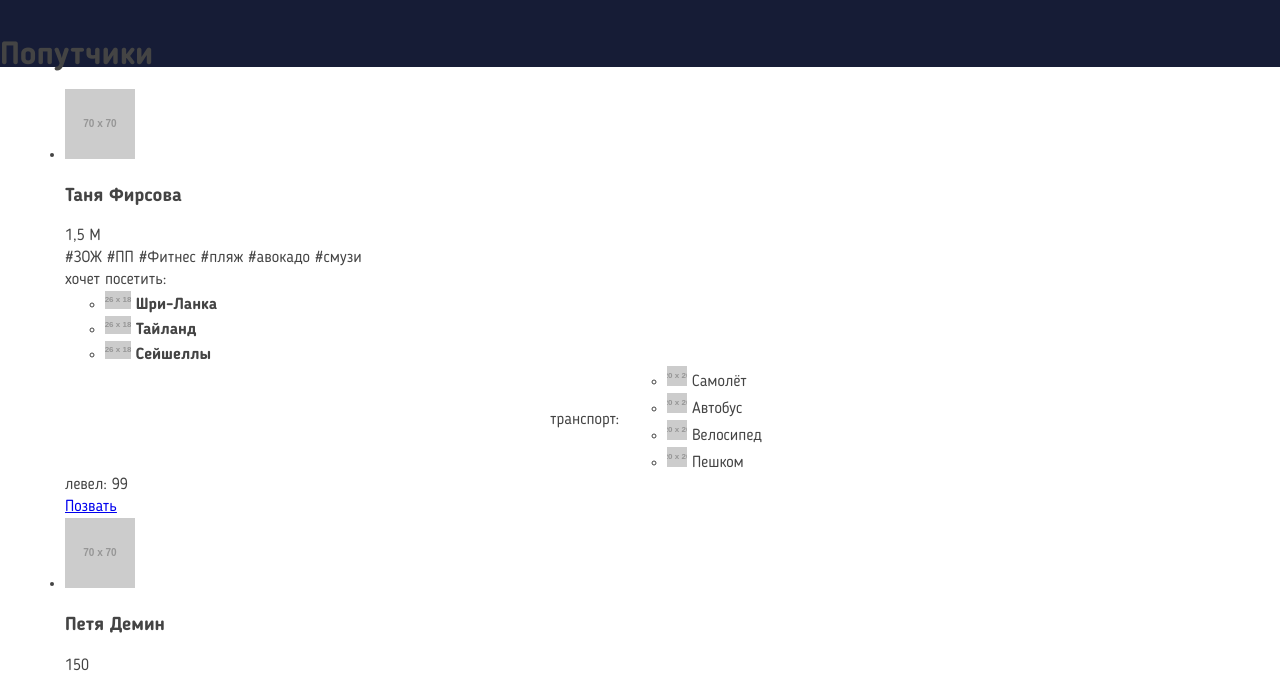
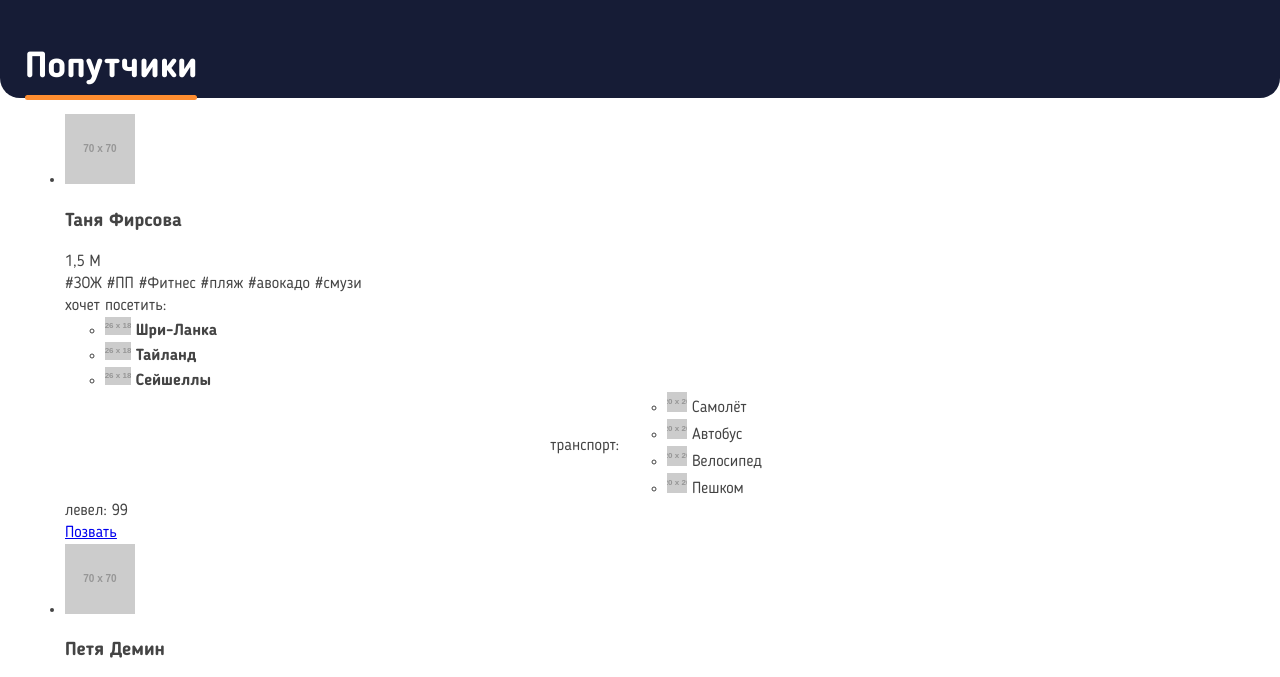
Before and after one commit to Muhammadjewel/885383-pognali-17, a website: page source/catalog.html in a window 1280 px wide. Shown: the part 52-729 px from the top of the page. Drawn offline with nearby package versions, Linux system fonts and the light colour scheme; files that its build step writes are made by us from their sources; placeholder pictures from the web are drawn by us.

Commit message:
Add page-title classes

```diff
--- a/source/catalog.html
+++ b/source/catalog.html
@@ -66,7 +66,9 @@
           </ul>
         </div>
       </nav>
-      <h1 class="site-header__page-name">Попутчики</h1>
+      <div class="site-header__page-name-wrapper container">
+        <h1 class="site-header__page-name">Попутчики</h1>
+      </div>
     </header>
 
     <!-- SITE-CONTENT -->
--- a/source/sass/blocks/_site-header.scss
+++ b/source/sass/blocks/_site-header.scss
@@ -1,4 +1,5 @@
 .site-header {
+  @include rounded-bottom(20px);
   background:
     url("../img/traveller-illustration-mobile@1x.png") no-repeat 79px 223px,
     url("../img/globe-back-mobile@1x.jpg") no-repeat top left / cover;
@@ -19,3 +20,23 @@
   font-size: 0;
   vertical-align: middle;
 }
+
+.site-header__page-name {
+  position: relative;
+  display: inline-block;
+  margin-bottom: 10px;
+  font-size: 36px;
+  line-height: 40px;
+  color: #ffffff;
+
+  &::after {
+    position: absolute;
+    top: calc(100% + 7px);
+    left: 0;
+    right: 0;
+    height: 5px;
+    border-radius: 2.5px;
+    background-color: #ff8d30;
+    content: "";
+  }
+}
```
